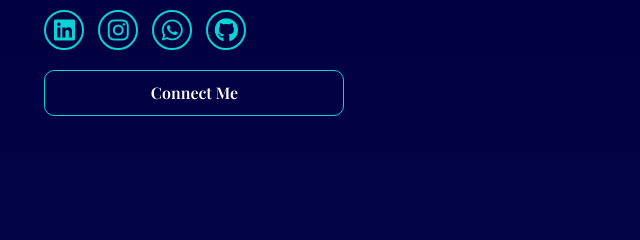
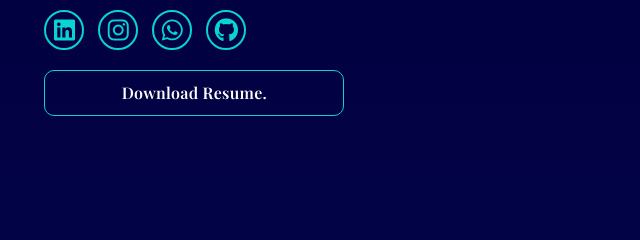
Before and after one commit to ashish-1843/My-Portfolio-website, a website: page index.html in a window 1280 px wide. Shown: the part 373-613 px from the top of the page, 590-1230 px from the left. Drawn offline with nearby package versions, Linux system fonts and the light colour scheme; a web font is replaced by a local one.

Commit message:
initial changes

```diff
--- a/index.css
+++ b/index.css
@@ -200,6 +200,7 @@ header{
     opacity : 0;
     animation : sliderBottom 1s ease forwards;
     animation-delay: .2s;
+    letter-spacing: 0.3px;
 }
 
 .home-btn:hover{
@@ -224,6 +225,10 @@ header{
     border-left : 3px solid white;
     right : -8;
     animation : cursor 0.6s infinite;
+}
+
+.resume{
+    text-decoration: none;
 }
 
 #About-section{
--- a/index.html
+++ b/index.html
@@ -61,7 +61,9 @@
                         <a href="#"><i class="fa-brands fa-whatsapp"></i></a>
                         <a href="https://github.com/ashish-1843"><i class="fa-brands fa-github"></i></a>
                     </div>
-                    <button class="home-btn">Connect Me</button>
+                    <a class="resume" href="Resume.pdf" download="Resume">
+                    <button class="home-btn">Download Resume.</button>
+                    </a>
                 </div>
 
             </div>
--- a/index2.css
+++ b/index2.css
@@ -129,7 +129,7 @@
     }
 }
 
-@media(max-width : 820px) and (max-width:1200px)
+@media(max-width : 820px)
 {
 
     #about-heading.scrolled{
@@ -195,6 +195,7 @@
 
     #About-section{
         display : block;
+        margin-top : 140px;
     }
     #About-section h1{
         text-align : center;
```
Also changed, not shown: 1 other file.
